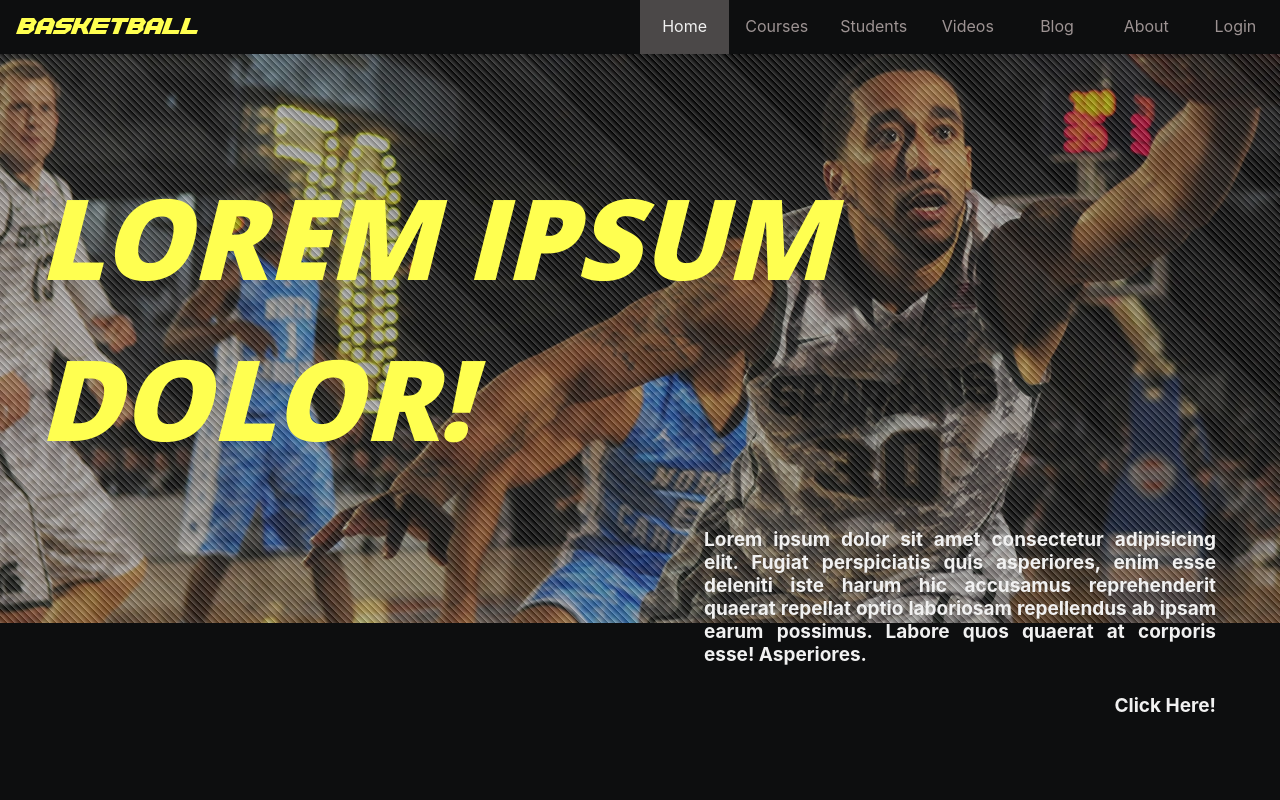
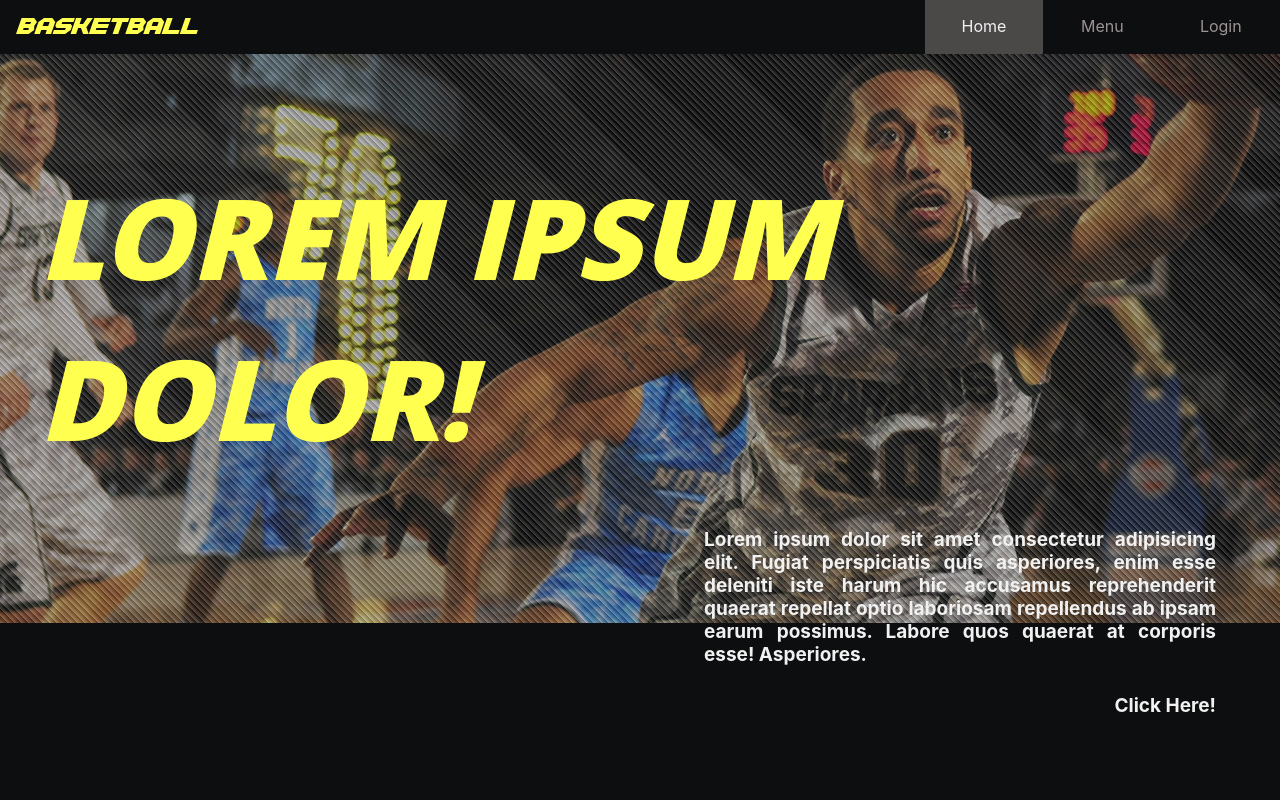
Before and after one commit to NayrPro/basketball, a React (Create React App) app: page / in a window 1280 px wide. Shown: the top 800 px of the page. Built offline with nearby package versions, Linux system fonts and the light colour scheme.

Commit message:
Home page version 1.1

```diff
--- a/src/App.css
+++ b/src/App.css
@@ -1,3 +1,12 @@
 body{
   background: #0d0e0f;
+  animation: body 2s ease-in 1;
 }
+
+@keyframes body{
+  from{
+    opacity: 0;
+  }to{
+    opacity: 1;
+  }
+}
--- a/src/components/Navbar/Navbar.css
+++ b/src/components/Navbar/Navbar.css
@@ -2,7 +2,10 @@
   font-family: EqualizeRegular;
   src: url("./EqualizeRegular-xXjr.ttf");
 }
-
+body{
+  margin: 0;
+  padding: 0;
+}
 .navbar{
   display: flex;
   justify-content: space-between;
@@ -25,25 +28,25 @@
 .navbar-links{
   display: flex;
   color: #f1f1f1;
-    list-style-type: none;
   margin: 0;
-    width: 50%;
+  padding: 0;
+  width: 22.2rem;
 }
 
-  .navbar-links>li{
-    width: 84px;
+.navbar-link{
+  cursor: pointer;
   text-align: center;
+  width: 5.4rem;
   padding: 1rem;
-    cursor: pointer;
 }
 
-  .navbar-links>li>a{
+.navbar-link:hover{
+  background: #4b4848
+}
+
+.navbar-link>a{
   text-decoration: none;
   color: #9d9393;
-  }
-
-  .navbar-links>li:hover{
-    background: #4b4848
 }
 
 .navbar-link.home{
@@ -53,3 +56,31 @@
 .navbar-link.home>a{
   color: #f1f1f1;
 }
+
+.menu-list{
+  display: none;
+  padding: 0;
+  position: absolute;
+  background-color: #0d0e0f;
+  margin-top: 1.05rem;
+  width: 7.4rem;
+  right: 7.4rem;
+}
+
+.menu-list>a{
+  display: block;
+  text-decoration: none;
+  color: #9d9393;
+  padding: .5rem;
+  text-align: center;
+ }
+
+
+.navbar-link.menu:hover .menu-list{
+  display: block;
+}
+
+
+.menu-list>a:hover{
+  background: #4b4848;
+}
--- a/src/components/Navbar/Navbar.js
+++ b/src/components/Navbar/Navbar.js
@@ -3,19 +3,28 @@
 
 export default function Navbar(){
     return(
-        <nav className="navbar">
-        <div className="navbar-title">
+        <nav class="navbar">
+        <div class="navbar-title">
             <a href="/">BASKETBALL</a>
         </div>
-          <ul className="navbar-links">
-            <li className="navbar-link home"><a href="/">Home</a></li>
-            <li><a href="/">Courses</a></li>
-            <li><a href="/">Students</a></li>
-            <li><a href="/">Videos</a></li>
-            <li><a href="/">Blog</a></li>
-            <li><a href="/">About</a></li>
-            <li><a href="/">Login</a></li>
-          </ul>
+          <div class="navbar-links">
+            <div class="navbar-link home">
+              <a href="/">Home</a>
+            </div>
+            <div class="navbar-link menu">
+                <a href="/">Menu</a>
+                <div class="menu-list">
+                    <a href="/">Courses</a>
+                    <a href="/">Students</a>
+                    <a href="/">Videos</a>
+                    <a href="/">Blog</a>
+                    <a href="/">About</a>
+                </div>
+            </div>
+            <div class="navbar-link">
+                <a href="/">Login</a>
+            </div>
+          </div>
       </nav>
     )
 }
```
Lines whose indentation alone changed are shown as unchanged.
